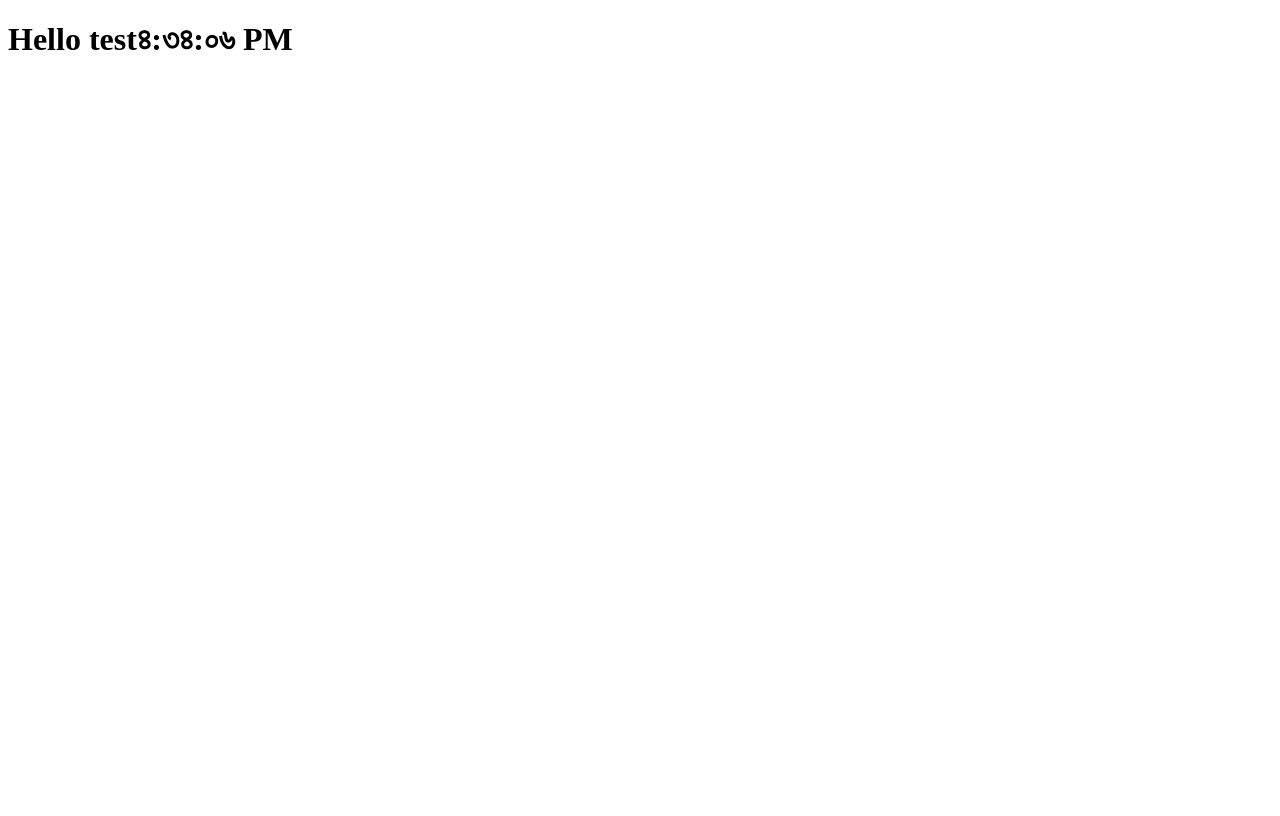
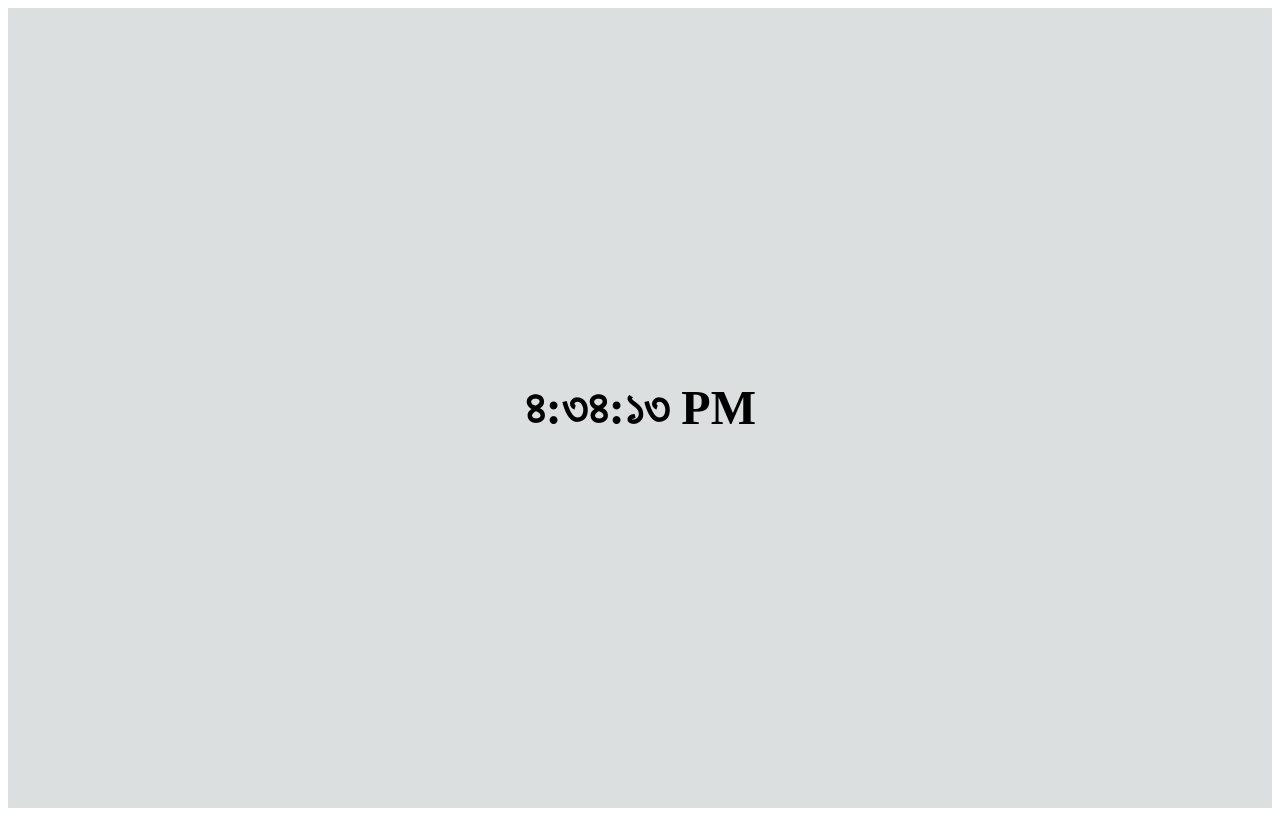
Before and after one commit to Muhammad-Sabbir/ReactJSTutorialSeriesFromLWSYoutube, a React (Create React App) app: page / in a window 1280 px wide. Built offline with nearby package versions, Linux system fonts and the light colour scheme.

Commit message:
Lecture 07: React State & Lifecycle in Class Component - React Tutorial Bangla Series

```diff
--- a/src/App.js
+++ b/src/App.js
@@ -1,21 +1,14 @@
 // import logo from './logo.svg';
 import React from 'react';
 import './App.css';
+import Clock from './components/Clock';
 
-function Increment() {
-  const [counter, setCounter] = React.useState(0);
+function App() {
   return (
-    <div className='App'>
-      <div>
-        <h1 id='display'>{counter}</h1>
-        <div>
-          <button id='button' onClick={() => setCounter(counter + 1)}>
-            Increment +
-          </button>
-        </div>
-      </div>
+    <div>
+      <Clock locale='bn-bd' />
     </div>
   );
 }
 
-export default Increment;
+export default App;
--- /dev/null
+++ b/src/components/Clock.js
@@ -0,0 +1,31 @@
+import React from 'react';
+
+class Clock extends React.Component {
+  constructor(props) {
+    super(props);
+    this.state = { date: new Date() };
+  }
+
+  componentDidMount() {
+    this.clockTimer = setInterval(() => {
+      this.tik();
+    }, 1000);
+  }
+  tik() {
+    this.setState({ date: new Date() }); //  // if we want to initialize a state then we must call setState() method, because react can only understand the setState to initilize. Do not use this.state.date = new Date(); for initializing the state
+  }
+  componentWillUnmount() {
+    clearInterval(this.clockTimer);
+  }
+
+  render() {
+    // here donot chenge any props value , otherwise this will go inside infinite loop
+    return (
+      <h1 className='heading'>
+        <span className='text'>{this.state.date.toLocaleTimeString(this.props.locale)}</span>
+      </h1>
+    );
+  }
+}
+
+export default Clock;
--- a/src/index.js
+++ b/src/index.js
@@ -1,87 +1,11 @@
-import React, { useState, useEffect } from 'react';
+import React from 'react';
 import ReactDOM from 'react-dom/client';
+import App from './App';
+import reportWebVitals from './reportWebVitals';
 
-// // example: 01
-// function Clock() {
-//   return (
-//     <h1 className='heading'>
-//       <span className='text'>Hello {new Date().toLocaleTimeString()}</span>
-//     </h1>
-//   );
-// }
-
-// const root = ReactDOM.createRoot(document.getElementById('root'));
-// root.render(Clock());
-
-// // example: 02
-// function Clock() {
-//   return (
-//     <h1 className='heading'>
-//       <span className='text'>Hello {new Date().toLocaleTimeString()}</span>
-//     </h1>
-//   );
-// }
-
-// const root = ReactDOM.createRoot(document.getElementById('root'));
-// root.render(<Clock />);
-
-// // example: 03: sending props from external
-// function Clock({ locale }) {
-//   return (
-//     <h1 className='heading'>
-//       <span className='text'>Hello {new Date().toLocaleTimeString(locale)}</span>
-//     </h1>
-//   );
-// }
-
-// const root = ReactDOM.createRoot(document.getElementById('root'));
-// root.render(<Clock locale='bn-BD' />);
-
-// //example: 04: class component
-// class Clock {
-//   print() {
-//     return (
-//       <h1 className='heading'>
-//         <span className='text'>Hello {new Date().toLocaleTimeString()}</span>
-//       </h1>
-//     );
-//   }
-// }
-
-// const ClockComponent = new Clock();
-// const root = ReactDOM.createRoot(document.getElementById('root'));
-// root.render(ClockComponent.print());
-
-// //example: 05: class component with react component
-// class Clock extends React.Component {
-//   render() {
-//     return (
-//       <h1 className='heading'>
-//         <span className='text'>Hello {new Date().toLocaleTimeString()}</span>
-//       </h1>
-//     );
-//   }
-// }
-
-// const ClockComponent = new Clock();
-// const root = ReactDOM.createRoot(document.getElementById('root'));
-// root.render(<Clock />);
-
-//example: 05: class component with react component passing props to element
-class Clock extends React.Component {
-  render() {
-    // here donot chenge any props value , otherwise this will go inside infinite loop
-    return (
-      <h1 className='heading'>
-        <span className='text'>
-          Hello {this.props.children}
-          {new Date().toLocaleTimeString(this.props.locale)}
-        </span>
-      </h1>
-    );
-  }
-}
-
-const ClockComponent = new Clock();
 const root = ReactDOM.createRoot(document.getElementById('root'));
-root.render(<Clock locale='bn-BD'>test</Clock>);
+root.render(
+  <React.StrictMode>
+    <App />
+  </React.StrictMode>,
+);
```
Also changed, not shown: src/App.css (+0 -39 lines), gitcommand.txt.
